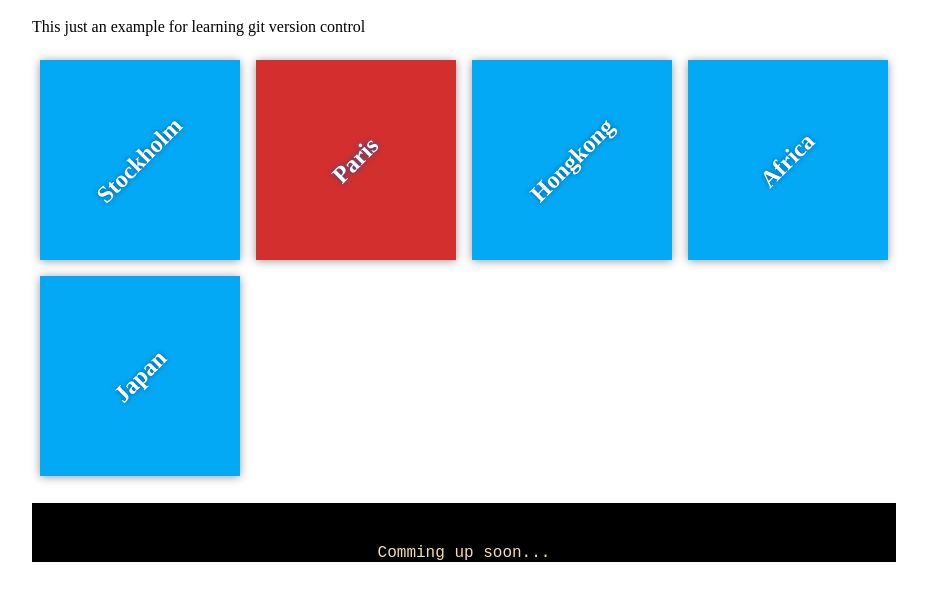
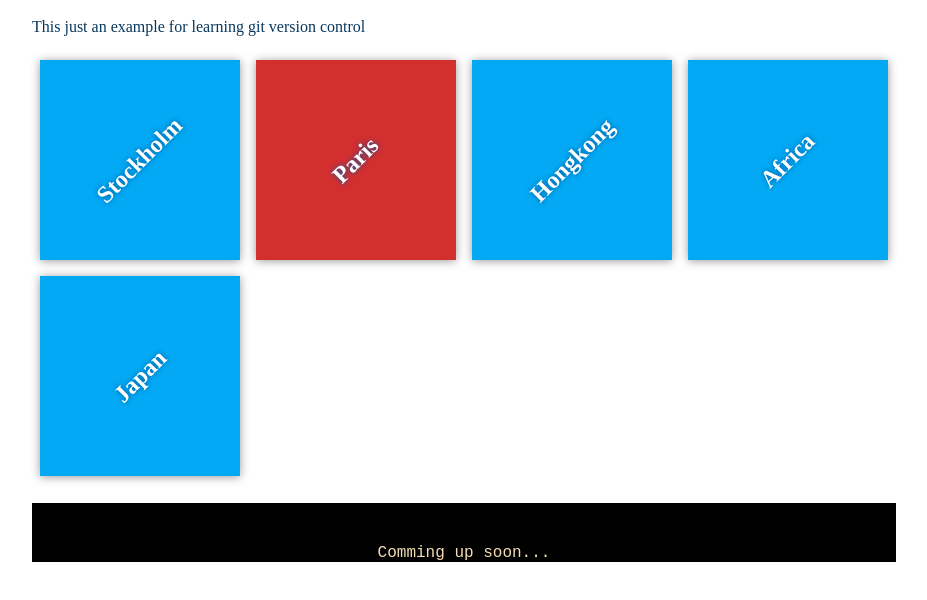
Before and after one commit to sunisakc/my-travel-plans, a plain HTML site: page index.html in a window 1280 px wide. Shown: the part 142-742 px from the top of the page, without its empty margins (176-1103 px from the left). Drawn offline with Linux system fonts and the light colour scheme.

Commit message:
Update app.css

```diff
--- a/css/app.css
+++ b/css/app.css
@@ -11,6 +11,7 @@ body {
     display: flex;
     margin: 0;
     height: 100%;
+    color: #0a385c;
 }
 .container {
     margin: auto;
```
